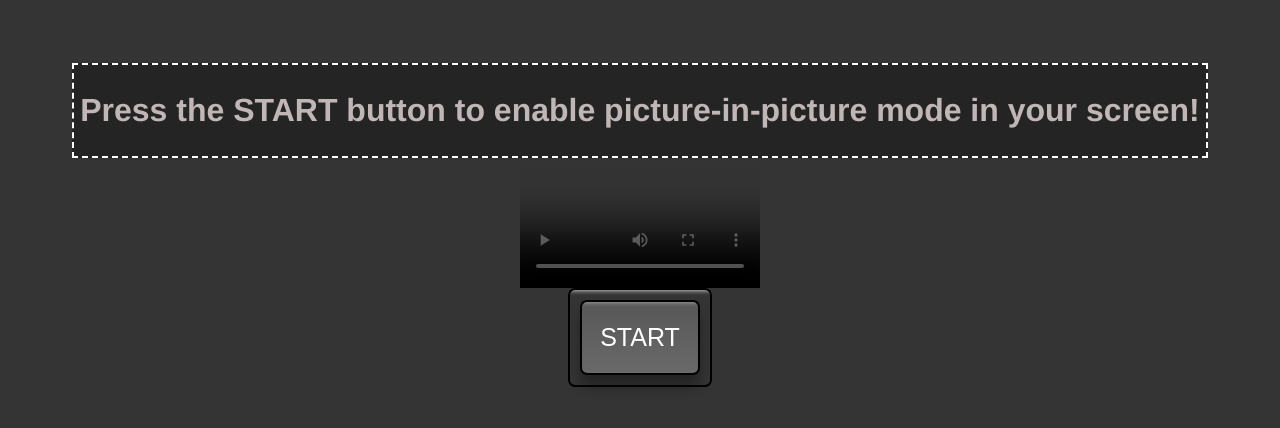
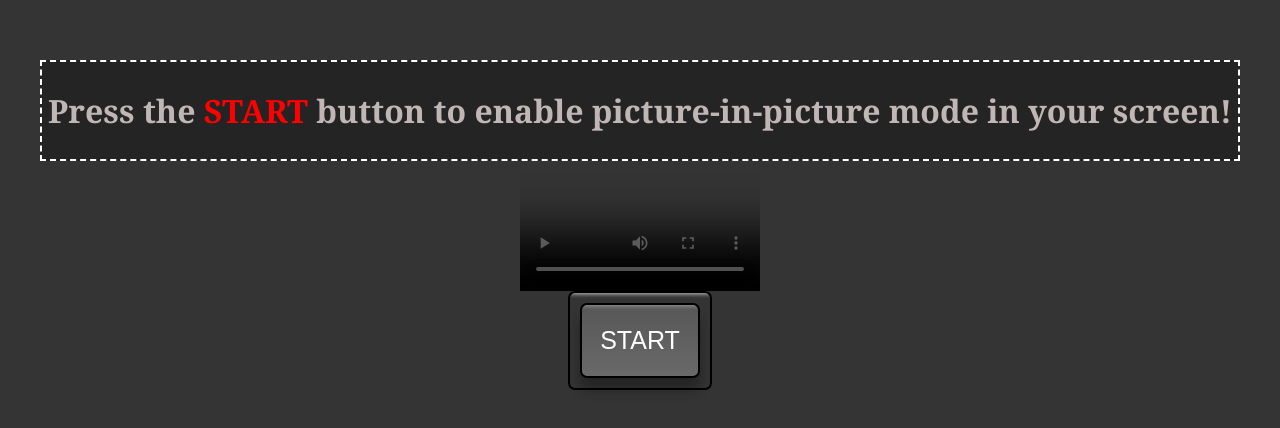
Before and after one commit to MurshidtheDigitalNomad/Picture-In-Picture, a plain HTML site: page index.html in a window 1280 px wide. Shown: the part 180-608 px from the top of the page. Drawn offline with Linux system fonts and the light colour scheme.

Commit message:
styling START

```diff
--- a/index.html
+++ b/index.html
@@ -10,7 +10,7 @@
 </head>
 <body>
     <div class="header">
-    <h1> Press the START button to enable picture-in-picture mode in your screen!</h1>
+    <h1> Press the <span style="color: red">START</span> button to enable picture-in-picture mode in your screen!</h1>
     </div>
     <!-- Video -->
      <video id="video" controls="240" width="240"></video>
--- a/style.css
+++ b/style.css
@@ -29,13 +29,18 @@ body{
     margin-bottom: 10px;
     padding: 6px;
     border: 2px dashed white;
-    background-color: rgba(0, 0, 0, 0.3)
+    background-color: rgba(0, 0, 0, 0.3);
+    text-align: center;
 }
 
 h1{
     color:rgba(233, 219, 219, 0.8);
-    font-family: 'Franklin Gothic Medium', 'Arial Narrow', Arial, sans-serif;
+    font-family: Georgia, 'Times New Roman', Times, serif;
 
+}
+
+.start{
+    color: red;
 }
 
 button {
```
